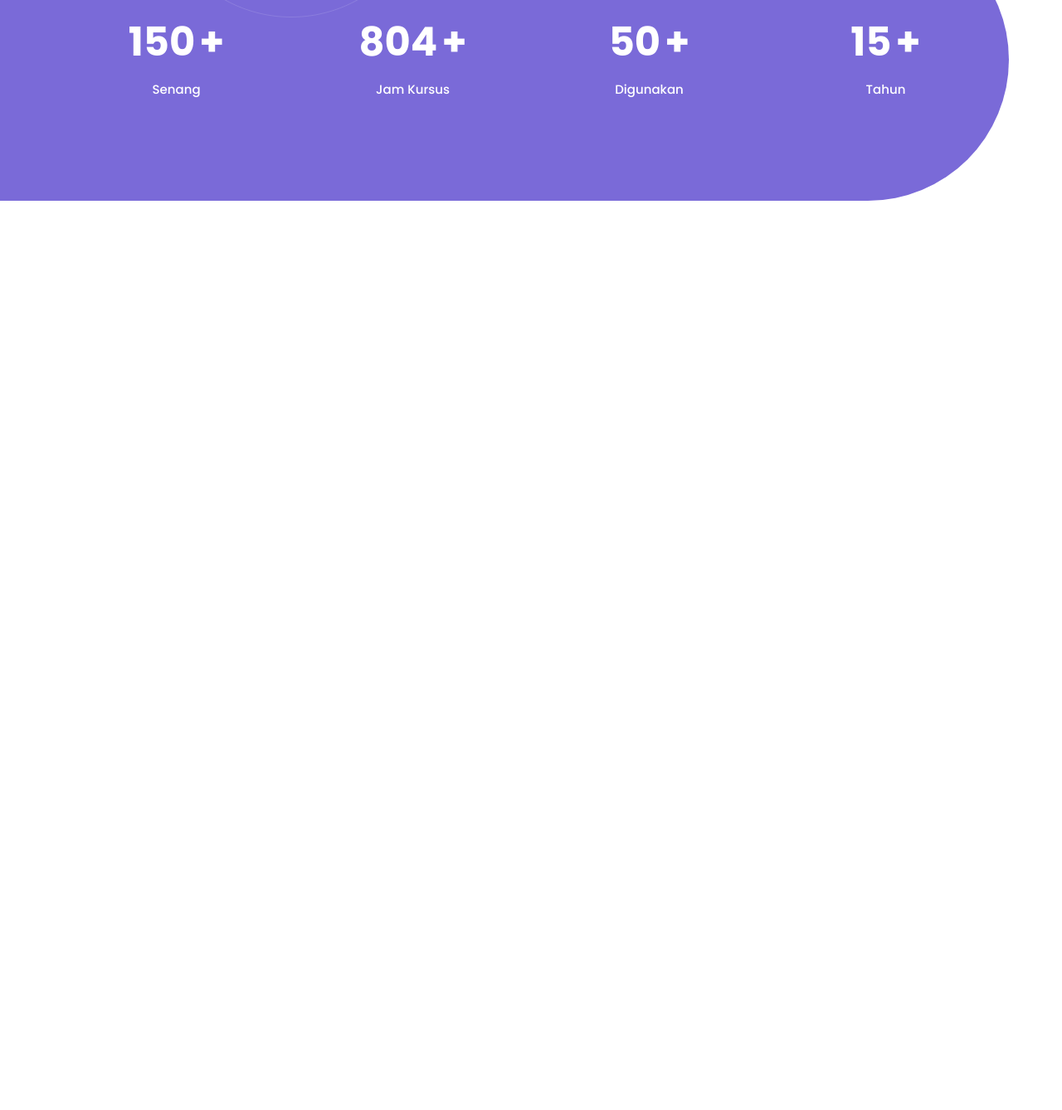
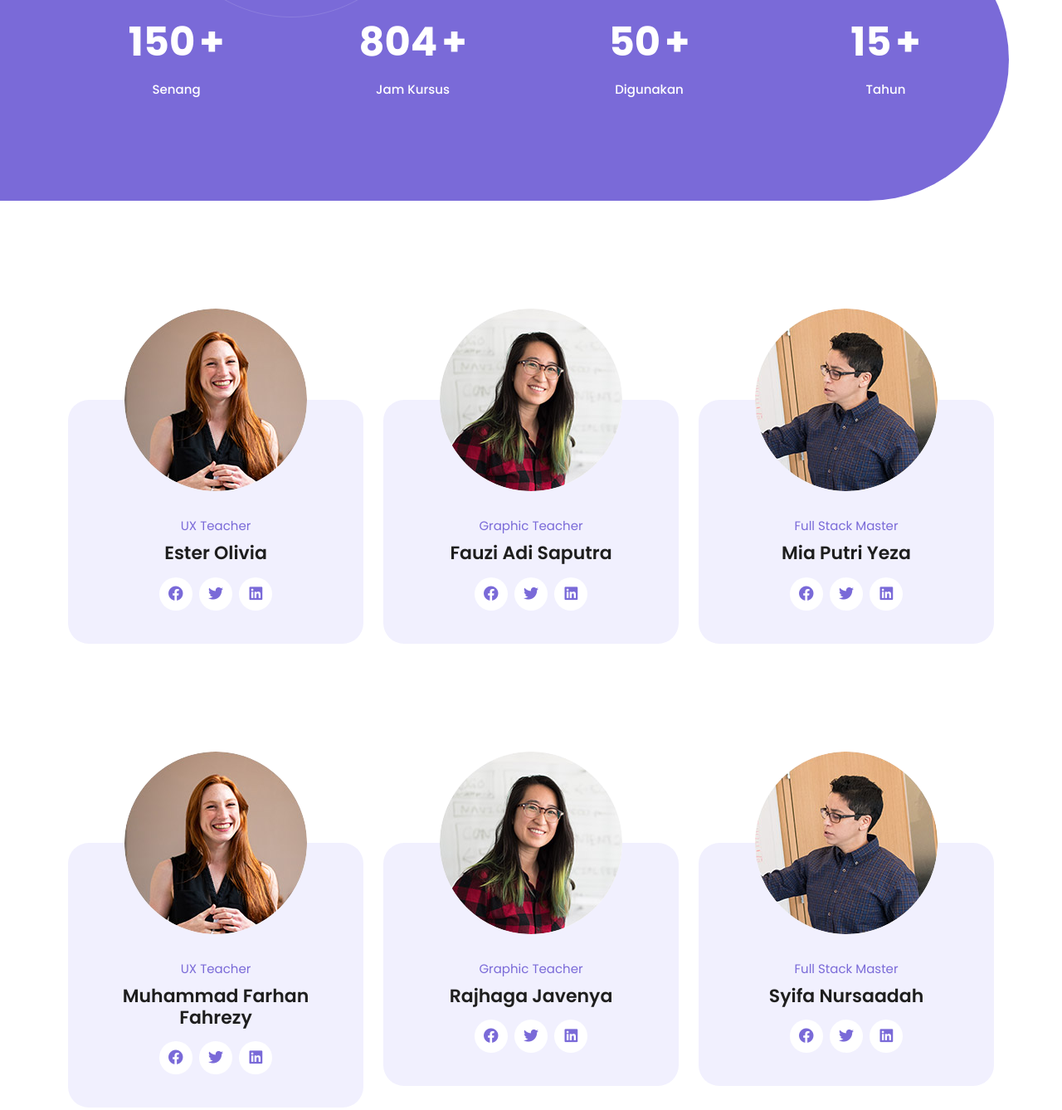
Before and after one commit to farhanfahrezyy/prolearn, a plain HTML site: page index.html in a window 1280 px wide. Shown: the part 3804-5142 px from the top of the page at 83% size. Before the commit the page ends 4046 px from the top, so only its background shows below. Drawn offline with nearby package versions, Linux system fonts and the light colour scheme.

Commit message:
update syifa nursaadah section 4

```diff
--- a/index.html
+++ b/index.html
@@ -378,7 +378,105 @@ https://templatemo.com/tm-586-scholar
       </div>
     </div>
   </div>
-  <!-- end bagian 3 --
+  <!-- end bagian 3 -->
+
+  <!-- bagian 4-->
+  <div class="team section" id="team">
+    <div class="container">
+      <div class="row">
+        <div class="col-lg-4 col-md-6">
+          <div class="team-member">
+            <div class="main-content">
+              <img src="assets/images/member-01.jpg" alt="">
+              <span class="category">UX Teacher</span>
+              <h4>Ester Olivia</h4>
+              <ul class="social-icons">
+                <li><a href="#"><i class="fab fa-facebook"></i></a></li>
+                <li><a href="#"><i class="fab fa-twitter"></i></a></li>
+                <li><a href="#"><i class="fab fa-linkedin"></i></a></li>
+              </ul>
+            </div>
+          </div>
+        </div>
+        <div class="col-lg-4 col-md-6">
+          <div class="team-member">
+            <div class="main-content">
+              <img src="assets/images/member-02.jpg" alt="">
+              <span class="category">Graphic Teacher</span>
+              <h4>Fauzi Adi Saputra</h4>
+              <ul class="social-icons">
+                <li><a href="#"><i class="fab fa-facebook"></i></a></li>
+                <li><a href="#"><i class="fab fa-twitter"></i></a></li>
+                <li><a href="#"><i class="fab fa-linkedin"></i></a></li>
+              </ul>
+            </div>
+          </div>
+        </div>
+        <div class="col-lg-4 col-md-6">
+          <div class="team-member">
+            <div class="main-content">
+              <img src="assets/images/member-03.jpg" alt="">
+              <span class="category">Full Stack Master</span>
+              <h4>Mia Putri Yeza</h4>
+              <ul class="social-icons">
+                <li><a href="#"><i class="fab fa-facebook"></i></a></li>
+                <li><a href="#"><i class="fab fa-twitter"></i></a></li>
+                <li><a href="#"><i class="fab fa-linkedin"></i></a></li>
+              </ul>
+            </div>
+          </div>
+        </div>
+      </div>
+    </div>
+  <div class="team section" id="team">
+    <div class="container">
+      <div class="row">
+        <div class="col-lg-4 col-md-6">
+          <div class="team-member">
+            <div class="main-content">
+              <img src="assets/images/member-01.jpg" alt="">
+              <span class="category">UX Teacher</span>
+              <h4>Muhammad Farhan Fahrezy</h4>
+              <ul class="social-icons">
+                <li><a href="#"><i class="fab fa-facebook"></i></a></li>
+                <li><a href="#"><i class="fab fa-twitter"></i></a></li>
+                <li><a href="#"><i class="fab fa-linkedin"></i></a></li>
+              </ul>
+            </div>
+          </div>
+        </div>
+        <div class="col-lg-4 col-md-6">
+          <div class="team-member">
+            <div class="main-content">
+              <img src="assets/images/member-02.jpg" alt="">
+              <span class="category">Graphic Teacher</span>
+              <h4>Rajhaga Javenya</h4>
+              <ul class="social-icons">
+                <li><a href="#"><i class="fab fa-facebook"></i></a></li>
+                <li><a href="#"><i class="fab fa-twitter"></i></a></li>
+                <li><a href="#"><i class="fab fa-linkedin"></i></a></li>
+              </ul>
+            </div>
+          </div>
+        </div>
+        <div class="col-lg-4 col-md-6">
+          <div class="team-member">
+            <div class="main-content">
+              <img src="assets/images/member-03.jpg" alt="">
+              <span class="category">Full Stack Master</span>
+              <h4>Syifa Nursaadah</h4>
+              <ul class="social-icons">
+                <li><a href="#"><i class="fab fa-facebook"></i></a></li>
+                <li><a href="#"><i class="fab fa-twitter"></i></a></li>
+                <li><a href="#"><i class="fab fa-linkedin"></i></a></li>
+              </ul>
+            </div>
+          </div>
+        </div>
+      </div>
+    </div>
+  </div>
+  <!-- end bagian 4 -->
 
   <footer>
     <div class="container">
```
